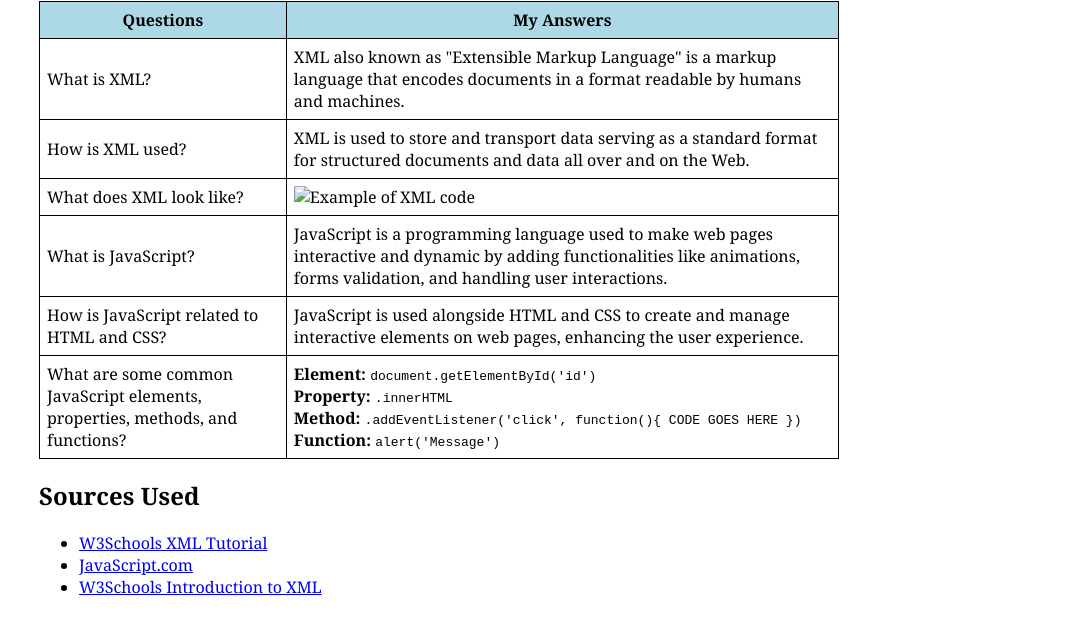
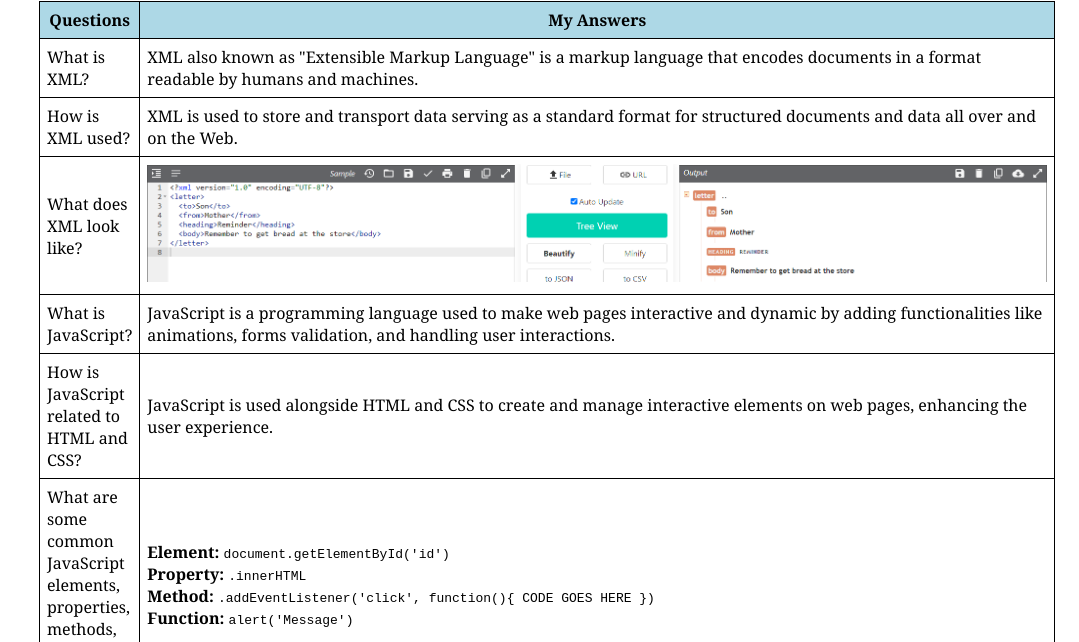
Before and after one commit to AngelJohnakin/csit121, a plain HTML site: page lab10/XMLandJS.html in a window 1280 px wide. Shown: the part 158-800 px from the top of the page, without its empty margins (201-1280 px from the left). Drawn offline with Linux system fonts and the light colour scheme; the site is published under a folder, as on GitHub Pages, so addresses that start at the root find nothing.

Commit message:
Update XMLandJS.html

```diff
--- a/lab10/XMLandJS.html
+++ b/lab10/XMLandJS.html
@@ -45,7 +45,7 @@
         </tr>
         <tr>
             <td>What does XML look like?</td>
-            <td><img src="/xmlexample.PNG" alt="Example of XML code" class="xml-image"></td>
+            <td><img src="xmlexample.PNG" alt="Example of XML code" class="xml-image"></td>
         </tr>
         <tr>
             <td>What is JavaScript?</td>
```
